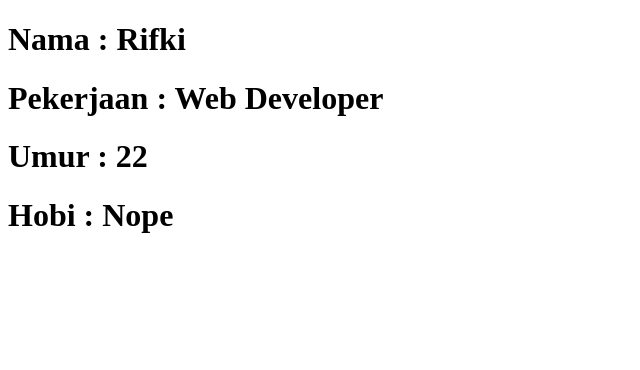
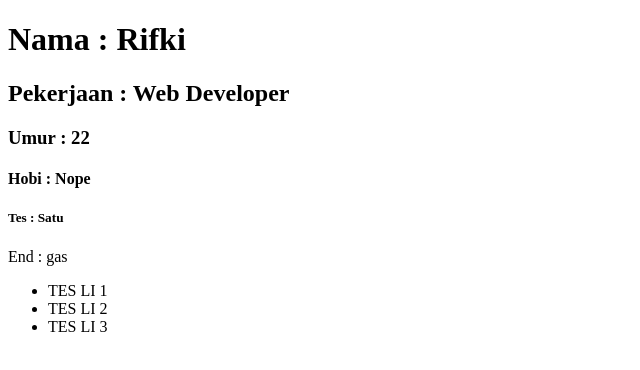
Before and after one commit to rakinggaman/binardemogit, a plain HTML site: page index.html in a window 1280 px wide. Shown: the whole page, without its empty margins (0-640 px from the left). Drawn offline with Linux system fonts and the light colour scheme.

Commit message:
feat: update files

```diff
--- a/index.html
+++ b/index.html
@@ -10,9 +10,17 @@
 
 <body>
     <h1>Nama : Rifki</h1>
-    <h1>Pekerjaan : Web Developer</h1>
-    <h1>Umur : 22</h1>
-    <h1>Hobi : Nope</h1>
+    <h2>Pekerjaan : Web Developer</h2>
+    <h3>Umur : 22</h3>
+    <h4>Hobi : Nope</h4>
+    <h5>Tes : Satu</h5>
+    <p>End : gas</p>
+    <ul>
+        <li>TES LI 1</li>
+        <li>TES LI 2</li>
+        <li>TES LI 3</li>
+    </ul>
+
 </body>
 
 </html>
```
